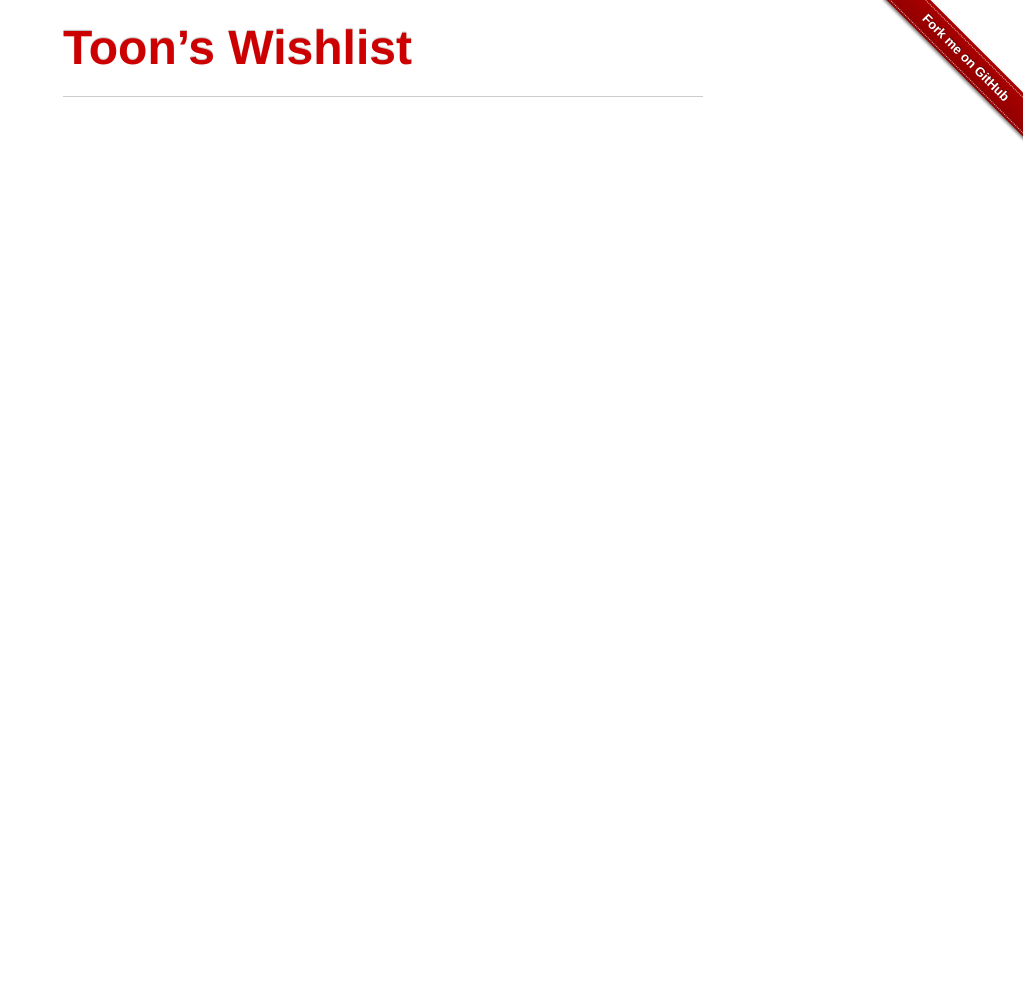
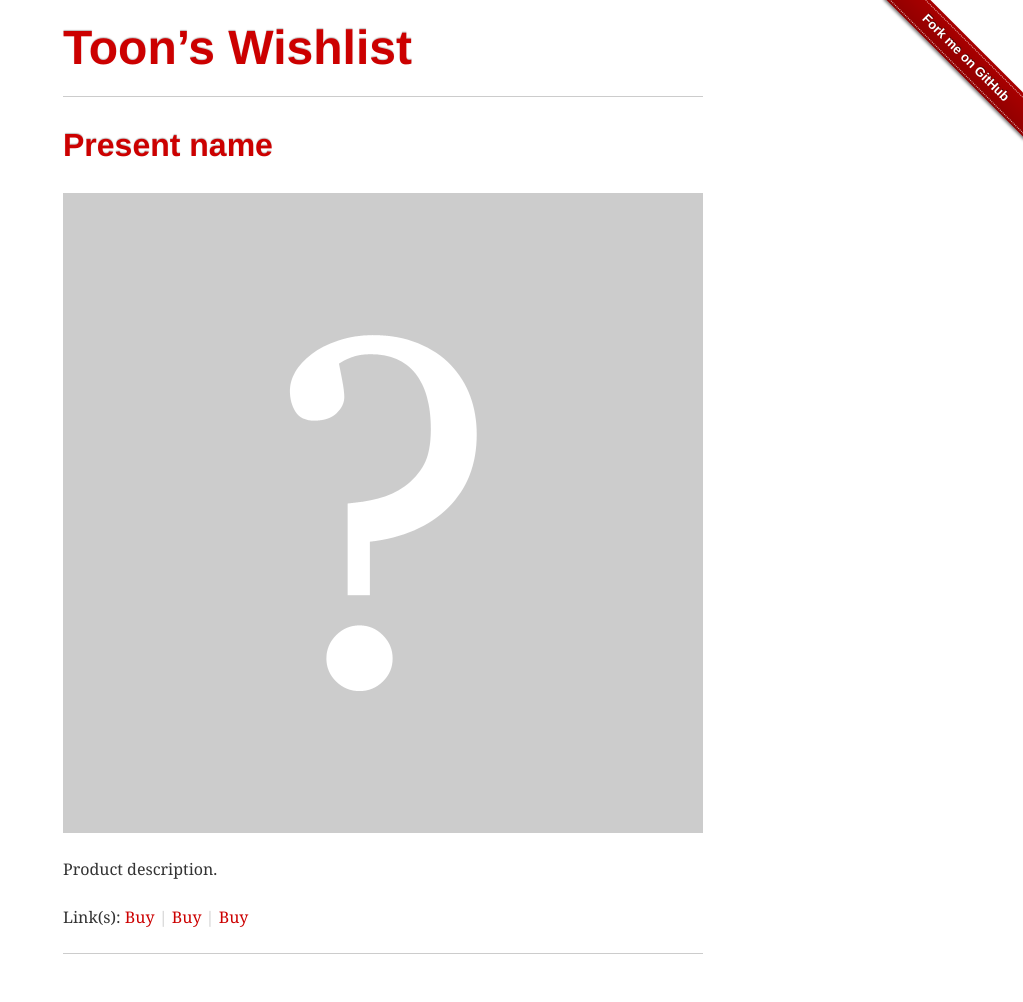
Before and after one commit to To1ne/wishlist, a Jekyll site: the page built from index.html, in a window 1280 px wide. Shown: the whole page, without its empty margins (257-1280 px from the left). Built offline with Jekyll 4.4.1, drawn with Linux system fonts in a browser that asks for light colours; before the commit the page ends 900 px from its top, so only the background shows below that.

Commit message:
provided an example post

```diff
--- a/_includes/item.html
+++ b/_includes/item.html
@@ -1,17 +1,17 @@
 <h2>{{ post.title }}</h2>
 <img src="/img/items/{{ post.img }}" alt="" class="photo" />
 {% if post.price %}
-<p><span class="price">{{ post.price | replace:'EUR','€' | escape_once }}</span></p>
+<p><span class="price">{{ post.price | escape_once | replace:'EUR','&euro;' }}</span></p>
 {% endif %}
 <p>{{ post.description }}</p>
 {% if post.link1 %}
 <ul class="nav item-links">
-  <li><span class="link"><a href={{ post.link1 }}>Kopen</a></span></li>
+  <li><span class="link"><a href="{{ post.link1 }}">Buy</a></span></li>
 {% if post.link2 %}
-  <li><span class="link"><a href={{ post.link2 }}>Kopen</a></span></li>
+  <li><span class="link"><a href="{{ post.link2 }}">Buy</a></span></li>
 {% endif %}
 {% if post.link3 %}
-  <li><span class="link"><a href={{ post.link3 }}>Kopen</a></span></li>
+  <li><span class="link"><a href="{{ post.link3 }}">Buy</a></span></li>
 {% endif %}
 </ul>
 {% endif %}
--- /dev/null
+++ b/_posts/2000-01-01-example.md
@@ -0,0 +1,9 @@
+---
+layout: item
+title: Present name
+description: Product description.
+img: null.png
+link1: ./#
+link2: ./#
+link3: ./#
+---
```
